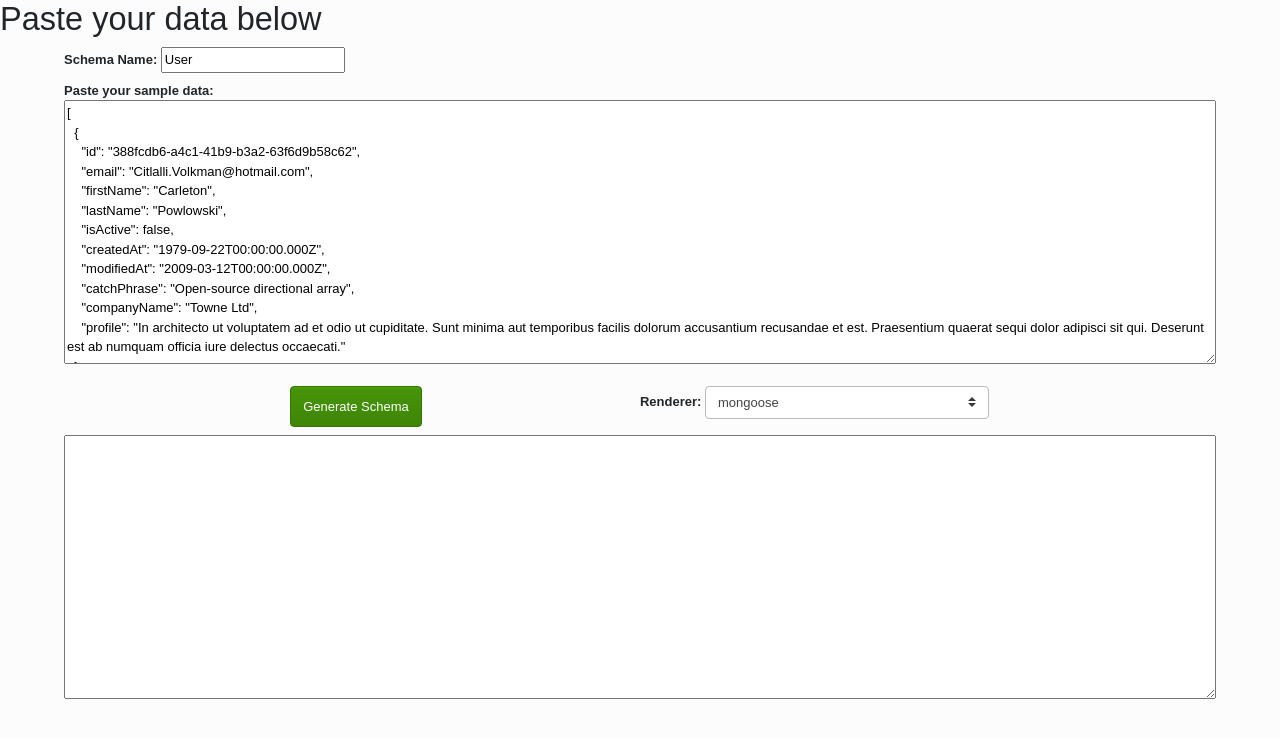
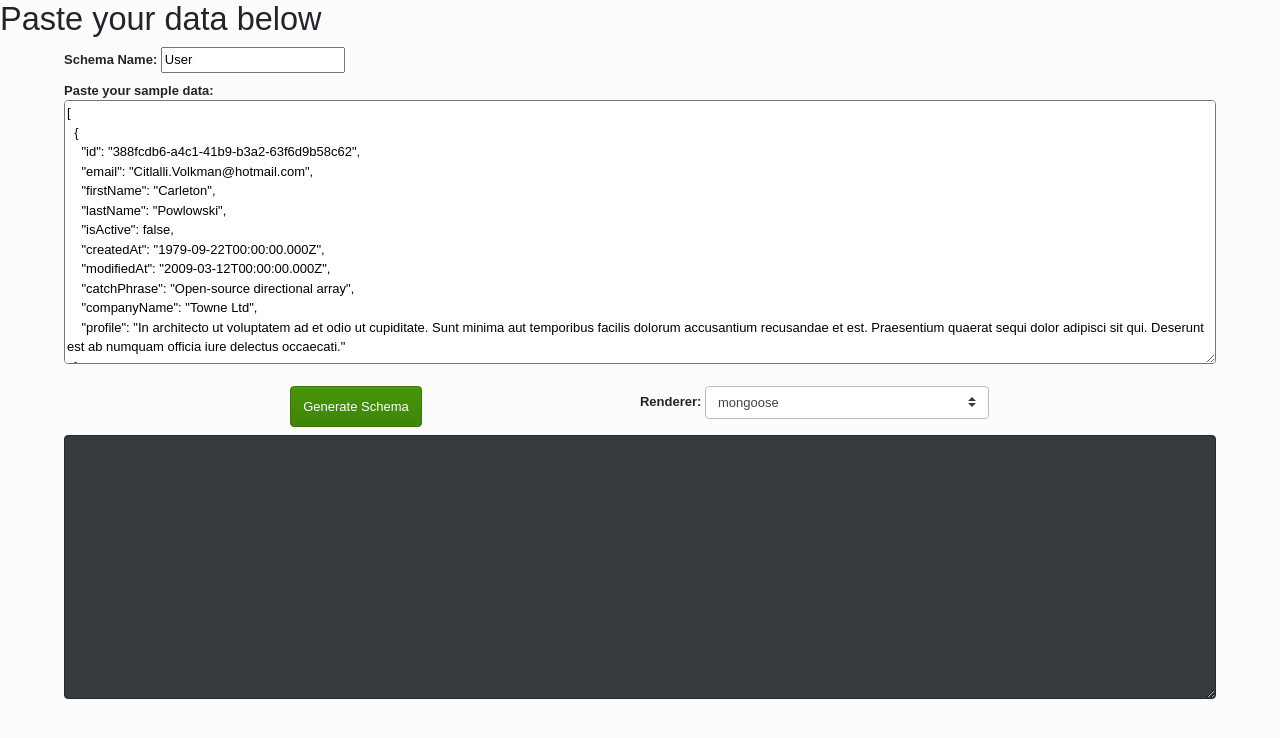
Before and after one commit to justsml/schema-generator, a React (Create React App) app: page / in a window 1280 px wide. Shown: the top 738 px of the page. Built offline with nearby package versions, Linux system fonts and the light colour scheme.

Commit message:
updated styles teeny bit

```diff
--- a/src/App.js
+++ b/src/App.js
@@ -39,6 +39,7 @@ export default function App() {
         <label className="w-100">
           <strong>Paste your sample data:&#160;</strong>
           <textarea
+            className="rounded"
             value={inputData}
             onChange={e => setInputData(e.target.value)}
           />
@@ -71,7 +72,12 @@ export default function App() {
         </button> */}
       </section>
       <section className="output-data">
-        <textarea value={schemaOutput} readOnly={true} />
+        <textarea
+          value={schemaOutput}
+          readOnly={true}
+          className="rounded text-monospace text-light bg-dark p-2"
+          onClick={e => e.target.select()}
+        />
       </section>
     </div>
   );
```
